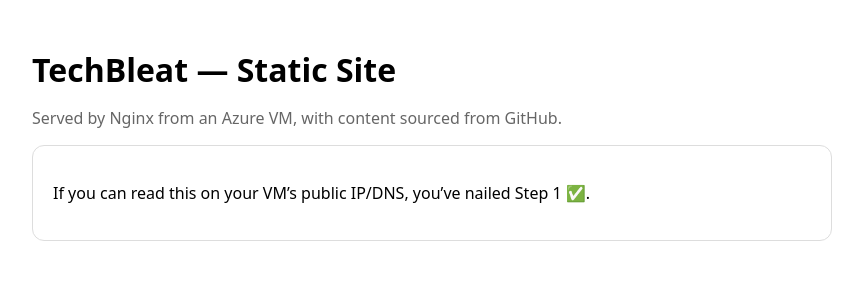
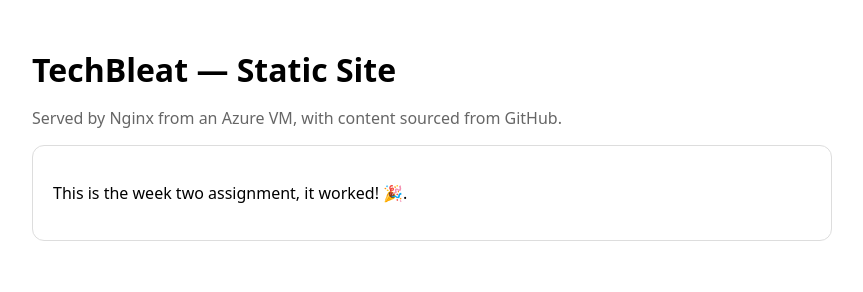
Before and after one commit to cynthia-Nne/Static-domain, a plain HTML site: page index.html in a window 1280 px wide. Shown: the whole page, without its empty margins (16-879 px from the left). Drawn offline with Linux system fonts and the light colour scheme.

Commit message:
adding the html file

```diff
--- a/index.html
+++ b/index.html
@@ -15,7 +15,7 @@
     <h1>TechBleat — Static Site</h1>
     <p class="muted">Served by Nginx from an Azure VM, with content sourced from GitHub.</p>
     <div class="card">
-      <p>If you can read this on your VM’s public IP/DNS, you’ve nailed Step 1 ✅.</p>
+      <p> This is the week two assignment, it worked! 🎉.</p>
     </div>
   </body>
 </html>
```
